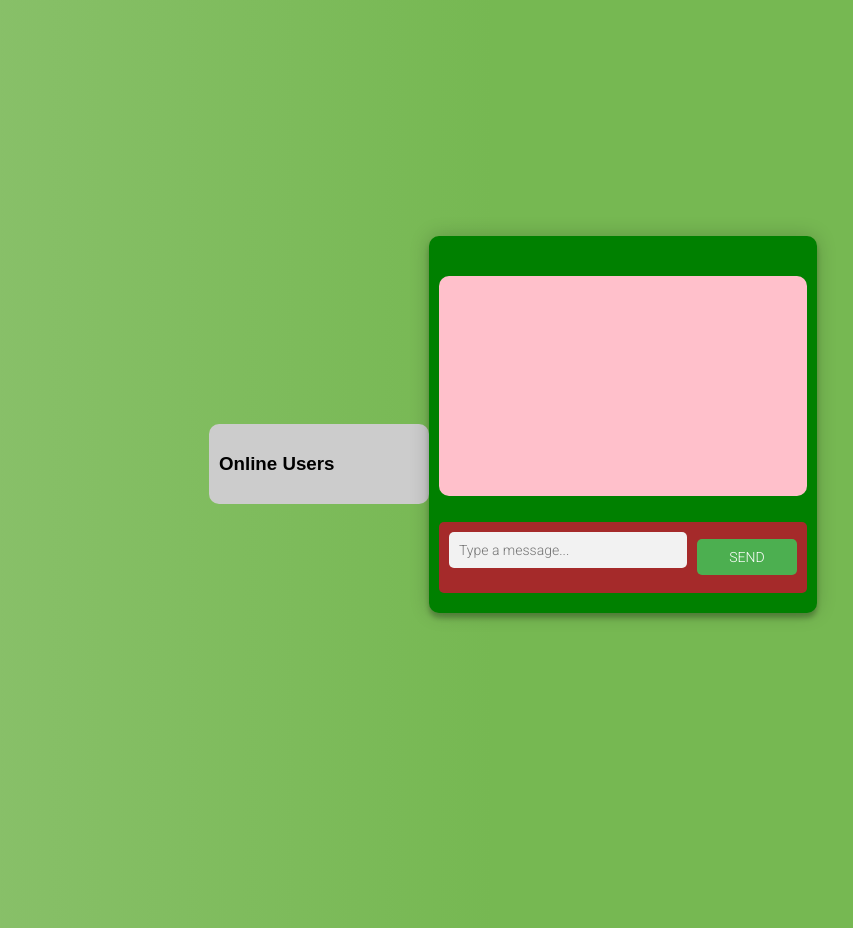
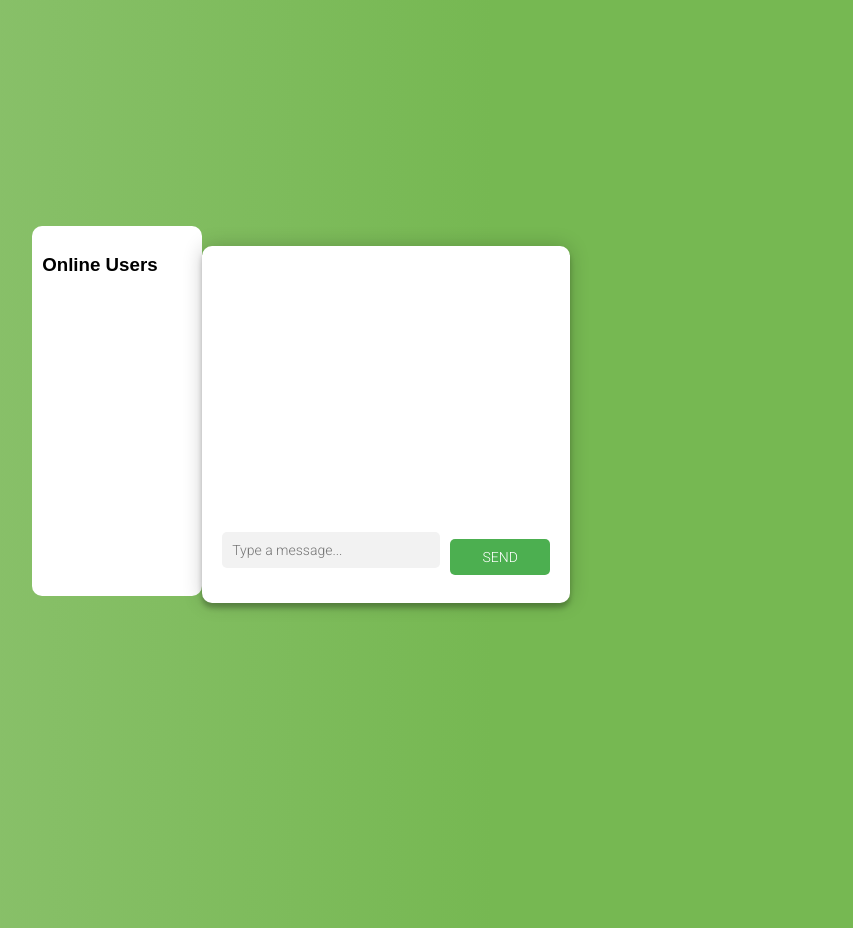
Before and after one commit to spinarunsal/chatES6, a website: page index.html in a window 1280 px wide. Both pictures are taken after typing "Sample" into the empty fields and a click on the button "JOIN CHAT". Shown: the whole page, without its empty margins (147-1000 px from the left). Drawn offline with Linux system fonts and the light colour scheme.

Commit message:
ui updated

```diff
--- a/index.html
+++ b/index.html
@@ -16,33 +16,61 @@
         margin: 0;
       }
 
-      /* Sol sütun stilleri */
+      /* Sağ sütun stilleri */
+      #chatContainer {
+        width: 80%;
+        padding: 10px;
+        display: flex;
+        align-items: stretch;
+      }
+
       #onlineUsers {
-        background-color: #ccc;
-        width: 200px;
+        background-color: white;
+        padding-top: 100px;
+        height: 350px;
+        min-width: 150px;
         padding: 10px;
         border-radius: 10px;
+        min-height: 20px;
+        overflow-y: auto; /* Scroll bar ekle */
+        overflow-x: auto;
+        display: flex;
+        flex-direction: column;
+        align-items: flex-start; /* Yanındaki alanla hizala */
       }
 
-      /* Sağ sütun stilleri */
-      #chatContainer {
-        text-align: center;
-        background-color: green;
-        padding: 20px;
-        border-radius: 10px;
-        display: flex;
-        flex-direction: column;
-        align-items: center;
+      #userList {
+        list-style-type: none;
+        padding: 0;
+        margin: 0;
+        width: 100%; /* Genişliği %100 yap */
+      }
+
+      #userList li {
+        padding: 5px;
+        margin-bottom: 5px;
+        background-color: #f0f0f0;
+        border-radius: 5px;
       }
 
       /* Sohbet alanı stilleri */
+      #chatContainer #chat {
+        flex: 1;
+
+        border-radius: 10px;
+        display: flex;
+        flex-direction: column; /*
+        background-color: pink;*/
+      }
+
       #messages {
         list-style-type: none;
         padding: 0;
         margin-top: 20px;
+
         min-height: 200px;
         max-height: 200px;
-        background-color: pink;
+        background-color: #fff;
         text-align: left;
         overflow-y: auto;
         border-radius: 10px;
@@ -52,24 +80,21 @@
 
       #messages li {
         margin-bottom: 10px;
-        background-color: yellowgreen;
         border-radius: 10px;
         padding: 10px;
       }
 
       /* Kullanıcının kendi mesajlarını sağa hizalama */
       .my-message {
-        background-color: lightblue;
+        background-color: #f0f0f0;
         align-self: flex-end;
-        display: flex;
-        justify-content: flex-end;
       }
 
       /* Giriş formu stilleri */
       .form {
         display: inline-block;
         text-align: center;
-        background-color: antiquewhite;
+        background-color: #fff;
         padding: 20px;
         border-radius: 10px;
         margin-top: 20px;
@@ -89,9 +114,6 @@
         display: flex;
         align-items: center;
         margin-top: 10px;
-        background-color: brown;
-        border-radius: 5px;
-        padding: 10px;
         width: 100%;
       }
 
@@ -109,9 +131,33 @@
         padding: 10px;
         cursor: pointer;
       }
+
+      /* Sohbet alanı stilleri */
+      .message {
+        margin-bottom: 20px;
+        display: flex;
+        justify-content: flex-end; /* Mesajı sağa hizala */
+      }
+
+      .photo {
+        width: 50px;
+        height: 50px;
+        background-color: #e6e7ed;
+        border-radius: 50%;
+        margin-right: 10px; /* Fotoğrafı sağa hizala */
+      }
+
+      .message-text {
+        background-color: #fff;
+        padding: 15px;
+        border-radius: 10px;
+        box-shadow: 0 2px 4px rgba(0, 0, 0, 0.1);
+        text-align: right; /* İçeriği sağa hizala */
+      }
     </style>
   </head>
   <body>
+    <div id="chatContainer">
       <div id="onlineUsers" style="display: none">
         <h3>Online Users</h3>
         <ul id="userList"></ul>
@@ -133,7 +179,7 @@
       </div>
 
       <div class="chat-page" id="chatPage" style="display: none">
-      <div class="form" id="chatContainer">
+        <div class="form" id="chat">
           <ul id="messages"></ul>
           <form id="messageForm">
             <input
@@ -145,6 +191,7 @@
             />
             <button id="sendButton" type="submit">Send</button>
           </form>
+        </div>
       </div>
     </div>
 
@@ -172,6 +219,7 @@
       function displayMessage(messageData) {
         const item = document.createElement("li");
         item.textContent = `${messageData.name}: ${messageData.message}`;
+        item.classList.add("message-text");
 
         // Kullanıcının kendi mesajını sağa hizala
         if (messageData.name === username) {
```
Lines whose indentation alone changed are shown as unchanged.
